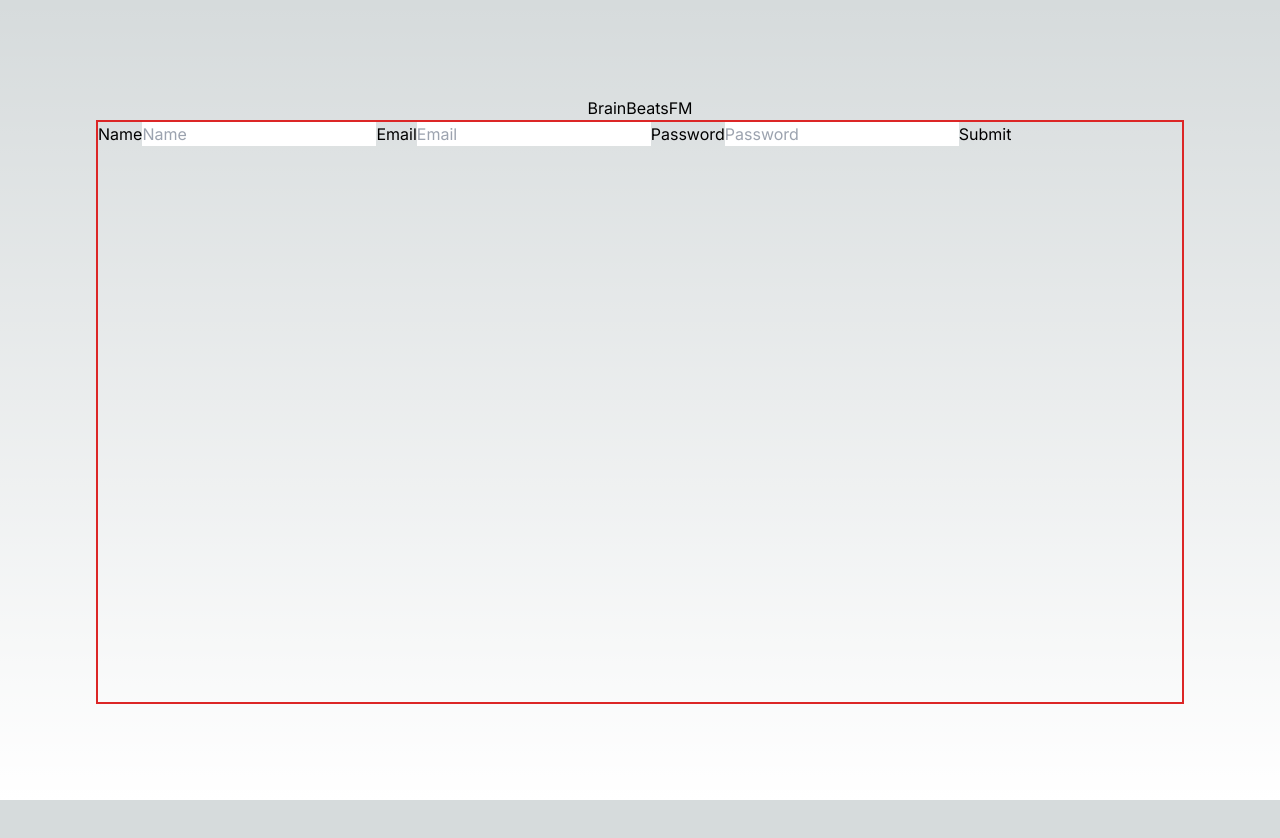
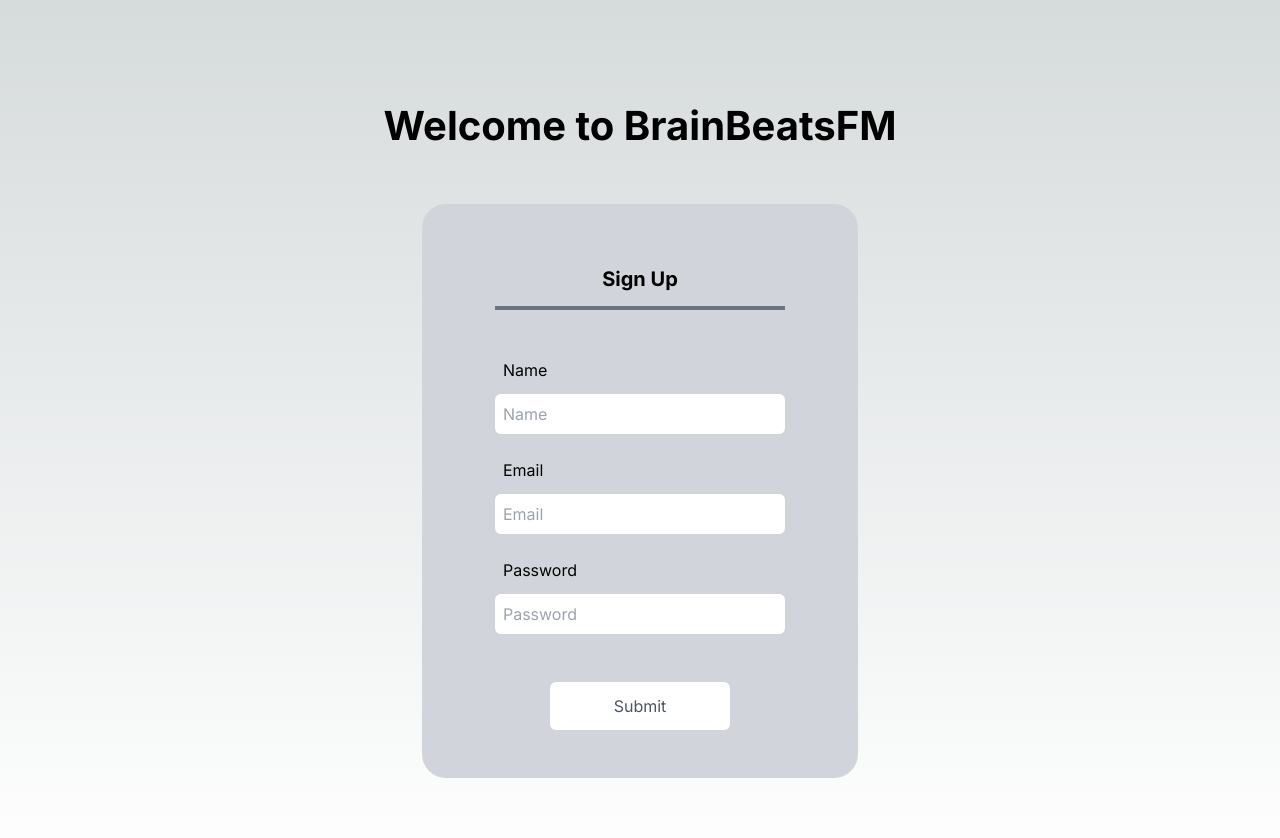
Before and after one commit to jpthacker/BrainBeatsFM, a Next.js app in the folder frontend/: page / in a window 1280 px wide. Shown: the top 838 px of the page. Before the commit the page ends 800 px from the top, so only its background shows below. Built offline with nearby package versions, Linux system fonts and the light colour scheme.

Commit message:
Add styles to sign in form

```diff
--- a/frontend/src/app/globals.css
+++ b/frontend/src/app/globals.css
@@ -25,3 +25,13 @@ body {
     )
     rgb(var(--background-start-rgb));
 }
+
+h1 {
+  font-size: 2.5rem;
+  font-weight: bolder;
+}
+
+h3 {
+  font-size: 1.25rem;
+  font-weight: bold;
+}
--- a/frontend/src/app/page.tsx
+++ b/frontend/src/app/page.tsx
@@ -1,3 +1,5 @@
+"use client";
+
 import React from "react";
 
 export default function Home() {
@@ -19,51 +21,81 @@ export default function Home() {
     console.log(data.json());
   };
 
-  const handleEmailChange = (event) => {
+  const handleEmailChange = (event: {
+    target: { value: React.SetStateAction<string> };
+  }) => {
     setEmail(event.target.value);
   };
 
-  const handlePasswordChange = (event) => {
+  const handlePasswordChange = (event: {
+    target: { value: React.SetStateAction<string> };
+  }) => {
     setPassword(event.target.value);
   };
 
   return (
-    <main className="flex min-h-screen min-w-screen flex-col items-center justify-between p-24">
-      <h1 data-cy="header">BrainBeatsFM</h1>
+    <main className="flex min-h-screen min-w-screen flex-col items-center justify-center gap-12 p-24">
+      <h1 data-cy="header">Welcome to BrainBeatsFM</h1>
       <div
-        className="flex-1 first:h-1/2 w-full border-2 border-red-600"
-        data-cy="sign-up-form-container"
-      >
-        <form data-cy="sign-up-form" action="">
-          <label data-cy="sign-up-form-label-name" htmlFor="sign-up-form-name">
+        className="py-12 flex flex-col items-center w-2/5 bg-gray-300 dark:bg-slate-800 rounded-3xl"
+        data-cy="sign-up-form-container">
+        <form
+          className="inline-flex flex-col gap-6 w-4/6"
+          data-cy="sign-up-form"
+          action="">
+          <h3 className="w-full border-b-4 border-gray-500 dark:border-white text-center py-3 mb-6">
+            Sign Up
+          </h3>
+          <div className="flex flex-col w-full gap-3 height-12 items-start justify-center">
+            <label
+              className="px-2 w-full"
+              data-cy="sign-up-form-label-name"
+              htmlFor="sign-up-form-name">
               Name
             </label>
-          <input id="sign-up-form-name" placeholder="Name" type="text" />
+            <input
+              className="w-full p-2 rounded-md text-slate-900"
+              id="sign-up-form-name"
+              placeholder="Name"
+              type="text"
+            />
+          </div>
+          <div className="flex flex-col w-full gap-3 height-12 items-start justify-center">
             <label
+              className="px-2 w-full"
               data-cy="sign-up-form-label-email"
-            htmlFor="sign-up-form-email"
-          >
+              htmlFor="sign-up-form-email">
               Email
             </label>
             <input
+              className="w-full p-2 rounded-md text-slate-900"
               data-cy="sign-up-form-input-email"
               id="sign-up-form-email"
               placeholder="Email"
               type="text"
             />
+          </div>
+          <div className="flex flex-col w-full gap-3 height-12 items-start justify-center">
             <label
+              className="px-2 w-full"
               data-cy="sign-up-form-label-password"
-            htmlFor="sign-up-form-password"
-          >
+              htmlFor="sign-up-form-password">
               Password
             </label>
             <input
+              className="w-full p-2 rounded-md text-slate-900"
               data-cy="sign-up-form-input-password"
               id="sign-up-form-password"
               placeholder="Password"
-            type="text"
+              type="password"
             />
-          <input data-cy="sign-up-form-btn" type="submit" value="Submit" />
+          </div>
+          <input
+            className="mt-6 px-16 py-3 bg-white text-gray-600 rounded-md self-center hover:cursor-pointer"
+            data-cy="sign-up-form-btn"
+            type="submit"
+            value="Submit"
+          />
         </form>
       </div>
     </main>
@@ -123,53 +155,5 @@ export default function Home() {
             Find in-depth information about Next.js features and API.
           </p>
         </a>
-
-        <a
-          href="https://nextjs.org/learn?utm_source=create-next-app&utm_medium=appdir-template-tw&utm_campaign=create-next-app"
-          className="group rounded-lg border border-transparent px-5 py-4 transition-colors hover:border-gray-300 hover:bg-gray-100 hover:dark:border-neutral-700 hover:dark:bg-neutral-800 hover:dark:bg-opacity-30"
-          target="_blank"
-          rel="noopener noreferrer">
-          <h2 className={`mb-3 text-2xl font-semibold`}>
-            Learn{" "}
-            <span className="inline-block transition-transform group-hover:translate-x-1 motion-reduce:transform-none">
-              -&gt;
-            </span>
-          </h2>
-          <p className={`m-0 max-w-[30ch] text-sm opacity-50`}>
-            Learn about Next.js in an interactive course with&nbsp;quizzes!
-          </p>
-        </a>
-
-        <a
-          href="https://vercel.com/templates?framework=next.js&utm_source=create-next-app&utm_medium=appdir-template&utm_campaign=create-next-app"
-          className="group rounded-lg border border-transparent px-5 py-4 transition-colors hover:border-gray-300 hover:bg-gray-100 hover:dark:border-neutral-700 hover:dark:bg-neutral-800/30"
-          target="_blank"
-          rel="noopener noreferrer">
-          <h2 className={`mb-3 text-2xl font-semibold`}>
-            Templates{" "}
-            <span className="inline-block transition-transform group-hover:translate-x-1 motion-reduce:transform-none">
-              -&gt;
-            </span>
-          </h2>
-          <p className={`m-0 max-w-[30ch] text-sm opacity-50`}>
-            Explore the Next.js 13 playground.
-          </p>
-        </a>
-
-        <a
-          href="https://vercel.com/new?utm_source=create-next-app&utm_medium=appdir-template&utm_campaign=create-next-app"
-          className="group rounded-lg border border-transparent px-5 py-4 transition-colors hover:border-gray-300 hover:bg-gray-100 hover:dark:border-neutral-700 hover:dark:bg-neutral-800/30"
-          target="_blank"
-          rel="noopener noreferrer">
-          <h2 className={`mb-3 text-2xl font-semibold`}>
-            Deploy{" "}
-            <span className="inline-block transition-transform group-hover:translate-x-1 motion-reduce:transform-none">
-              -&gt;
-            </span>
-          </h2>
-          <p className={`m-0 max-w-[30ch] text-sm opacity-50`}>
-            Instantly deploy your Next.js site to a shareable URL with Vercel.
-          </p>
-        </a>
       </div> */
 }
```
Lines whose indentation alone changed are shown as unchanged.
